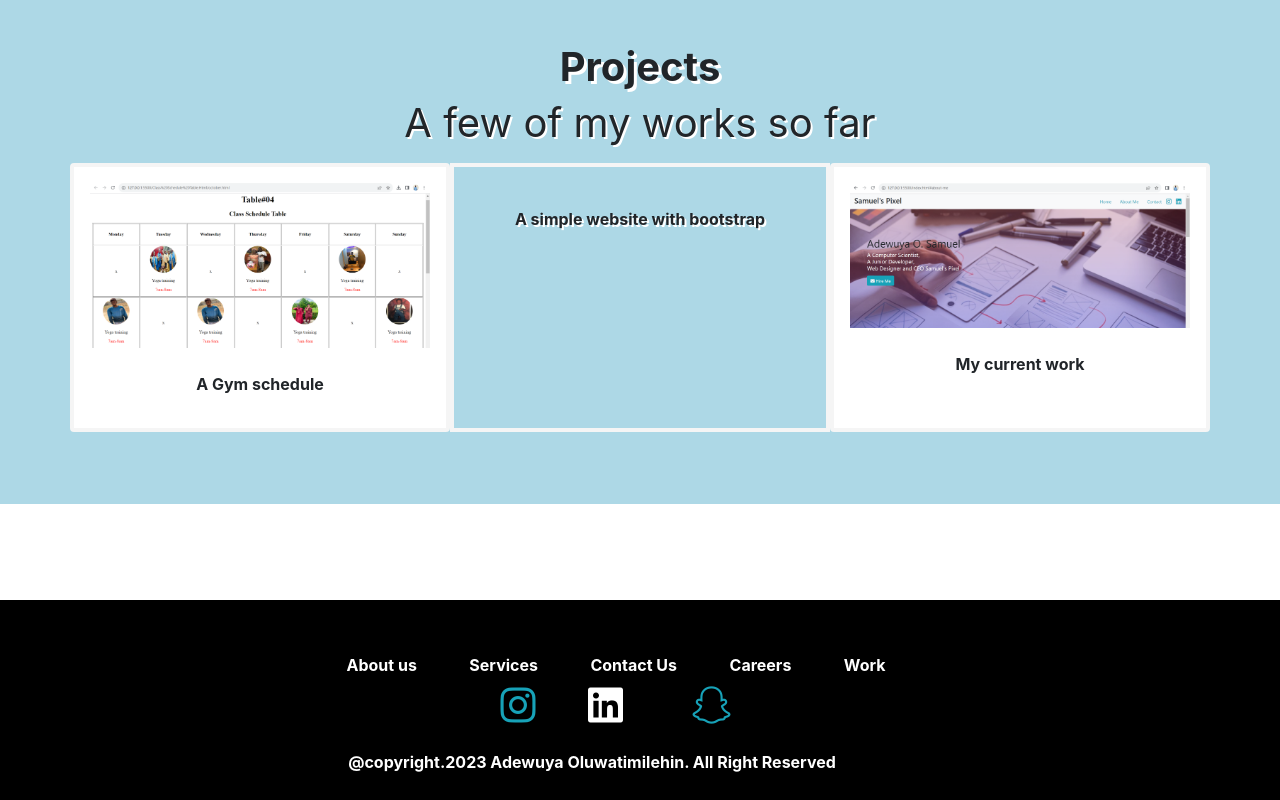
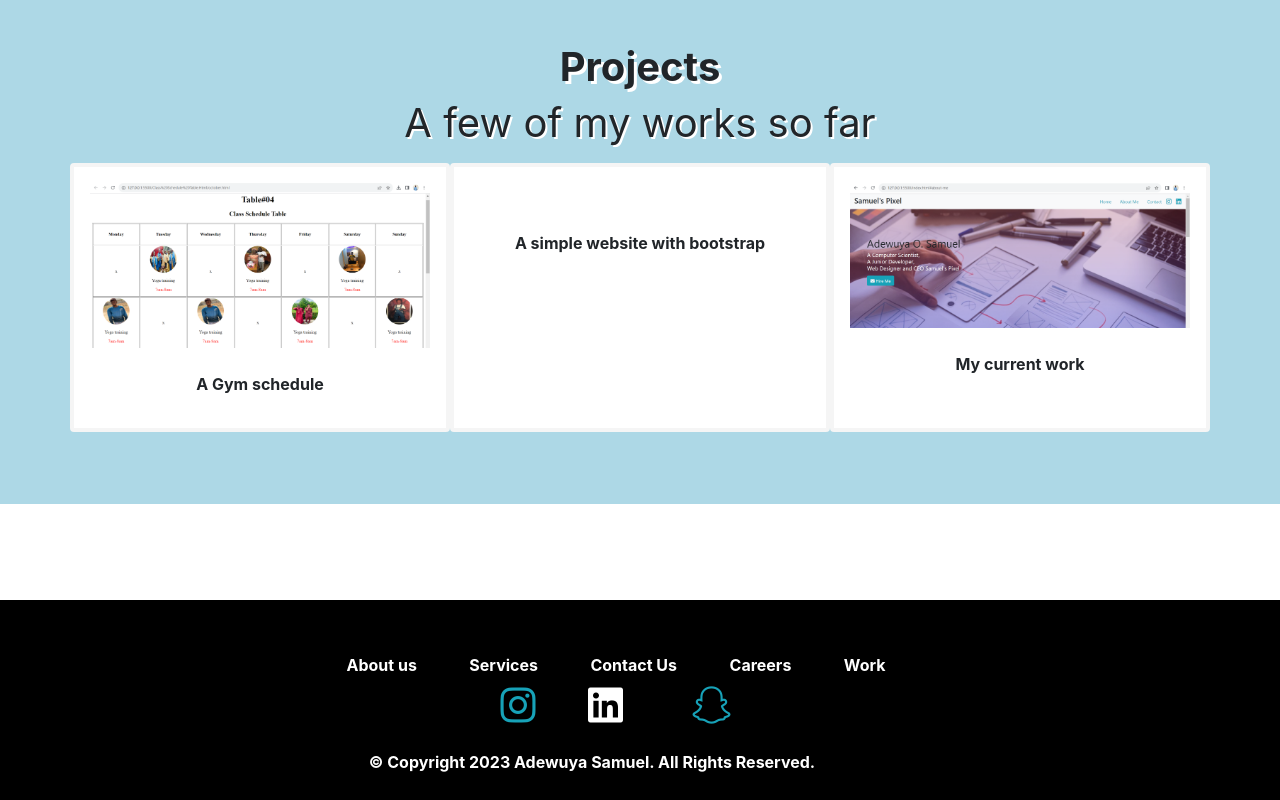
Before and after one commit to Adewuya2023/demo1, a plain HTML site: page index.html in a window 1280 px wide. Shown: the part 1535-2335 px from the top of the page. Drawn offline with Linux system fonts and the light colour scheme.

Commit message:
added card to a simple website with bootsrap and changed the border color in the project-item to light blue

```diff
--- a/index.html
+++ b/index.html
@@ -136,7 +136,7 @@
                </a> <br>
                 <p> <b> A Gym schedule</b></p>
                 </div>
-                <div class="col-4 p-3 mb-4" id="Project-item">
+                <div class="col-4 card p-3 mb-4" id="Project-item">
                     <a href="indexx.html" target="_blank">
                         <img src="Screenshot 2023-11-15 101124.png"width=100% height="auto" alt="">
 
@@ -178,7 +178,7 @@
             </div><br>
             <span style="padding-bottom: 3rem;">
                 <p>
-                    <b>@copyright.2023 Adewuya Oluwatimilehin. All Right Reserved</b>
+                    <b>© Copyright 2023 Adewuya Samuel. All Rights Reserved. </b>
                 </p>
             </span>
 
```
